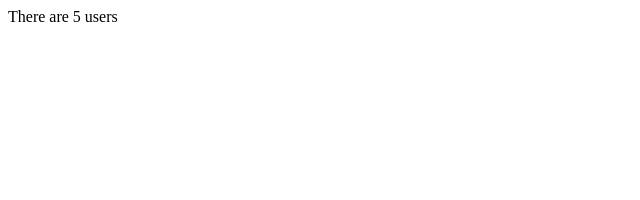
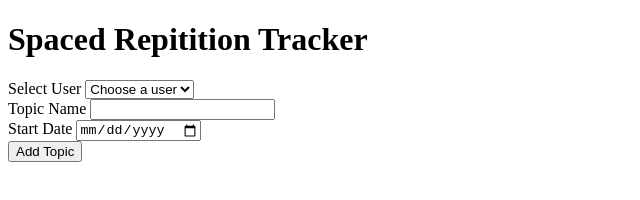
Before and after one commit to Fithi-Teklom/Spaced-Repetition-Tracker, a website with bundled scripts: page index.html in a window 1280 px wide. Shown: the whole page, without its empty margins (0-640 px from the left). Built offline with nearby package versions, Linux system fonts and the light colour scheme.

Commit message:
add drop-down selector and form

```diff
--- a/index.html
+++ b/index.html
@@ -1,8 +1,30 @@
-<!DOCTYPE html>
-<html>
+<!doctype html>
+<html lang="en">
   <head>
+    <meta charset="UTF-8" />
+    <meta name="viewport" content="width=device-width, initial-scale=1.0" />
+    <title>Spaced Repitition Tracker</title>
     <script type="module" src="script.mjs"></script>
   </head>
   <body>
+    <h1>Spaced Repitition Tracker</h1>
+    <label for="user-select">Select User</label>
+    <select id="user-select">
+      <option>Choose a user</option>
+      <option>User 1</option>
+      <option>User 2</option>
+      <option>User 3</option>
+      <option>User 4</option>
+      <option>User 5</option>
+    </select>
+    <form id="topic-form">
+      <label for="topic">Topic Name</label>
+      <input type="text" id="topic" name="topic" required /> <br>
+
+      <label for="start-date">Start Date</label>
+      <input type="date" id="start-date" name="start-date" required /> <br>
+
+      <button type="submit">Add Topic</button>
+    </form>
   </body>
 </html>
--- a/script.mjs
+++ b/script.mjs
@@ -1,12 +1 @@
-// This is a placeholder file which shows how you can access functions defined in other files.
-// It can be loaded into index.html.
-// You can delete the contents of the file once you have understood how it works.
-// Note that when running locally, in order to open a web page which uses modules, you must serve the directory over HTTP e.g. with https://www.npmjs.com/package/http-server
-// You can't open the index.html file using a file:// URL.
-
 import { getUserIds } from "./common.mjs";
-
-window.onload = function () {
-  const users = getUserIds();
-  document.querySelector("body").innerText = `There are ${users.length} users`;
-};
```
